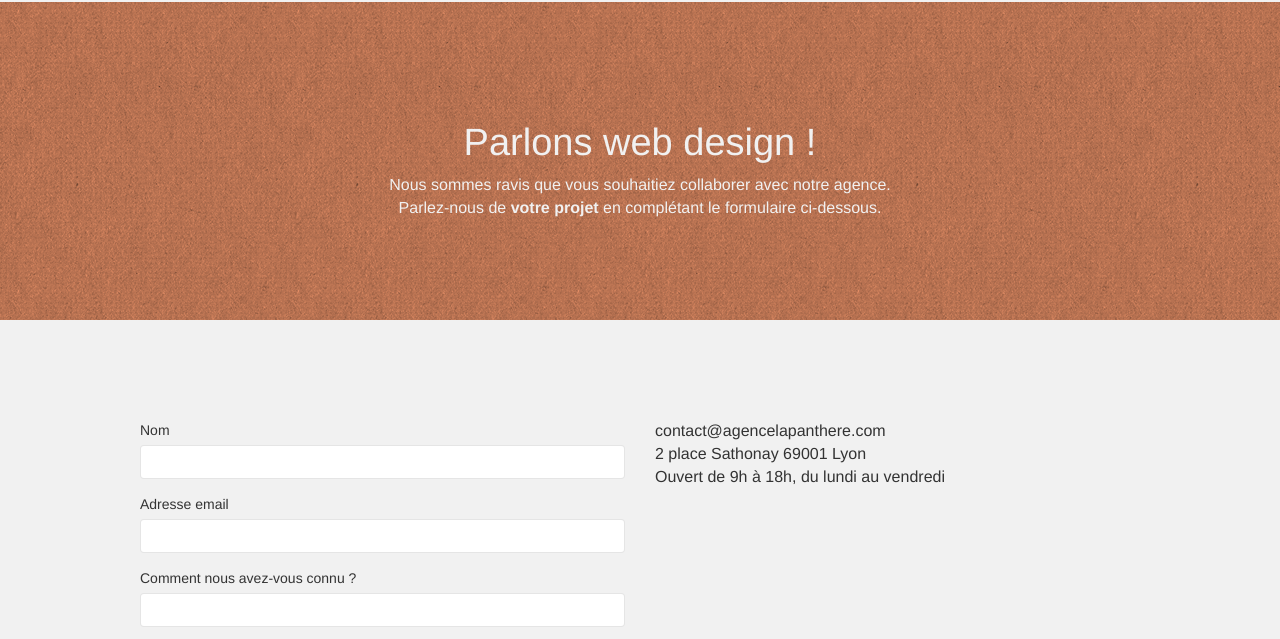
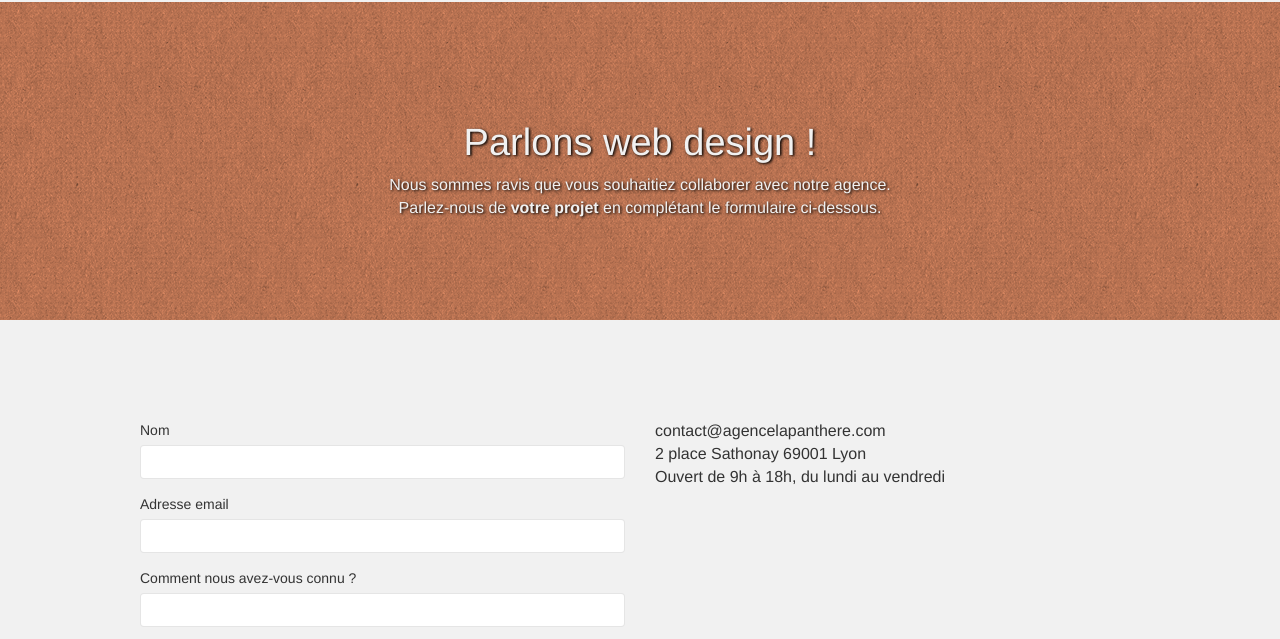
Before and after one commit to Mherlin06/La-Panthere, a plain HTML site: page contact-page.html in a window 1280 px wide. Shown: the part 90-729 px from the top of the page. Drawn offline with Linux system fonts and the light colour scheme.

Commit message:
contrast text bloc 6

```diff
--- a/contact-page.html
+++ b/contact-page.html
@@ -48,7 +48,7 @@
 	<section role="presentation" class="bloc bg-dots-bg bg-repeat bgc-atomic-tangerine d-bloc bloc-bg-texture texture-paper" id="bloc-6">
 		<div class="container bloc-lg">
 			<div class="row">
-				<div class="col-sm-12">
+				<div class="col-sm-12" id="bloc-6-text">
 					<h1 class="text-center hero-bloc-text tc-white">
 						Parlons web design !
 					</h1>
--- a/style.css
+++ b/style.css
@@ -841,7 +841,7 @@ h4 {
     background-image: url("img/image-de-presentation.webp");
 }
 
-#bloc-5-text, #bloc-3-text{
+#bloc-5-text, #bloc-3-text, #bloc-6-text{
     text-shadow: black 0.1em 0.1em 0.2em
 }
 
```
